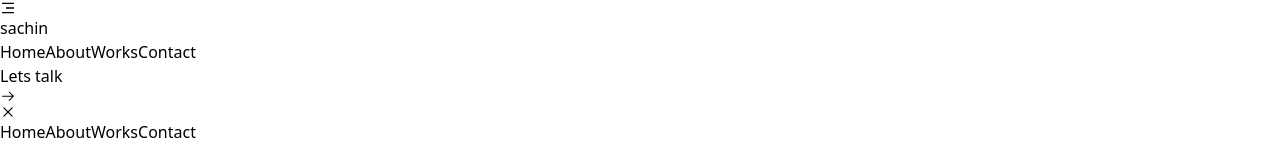
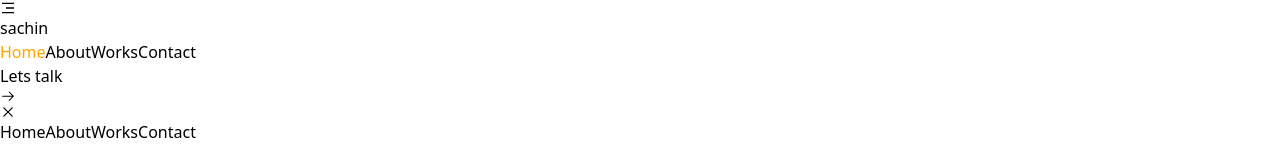
Before and after one commit to SadiwalSachin/portfolio, a React (Vite) app: page / in a window 1280 px wide. Shown: the top 144 px of the page. Built offline with nearby package versions, Linux system fonts and the light colour scheme.

Commit message:
Link is added

```diff
--- a/src/components/Card.jsx
+++ b/src/components/Card.jsx
@@ -1,8 +1,9 @@
 import React from "react";
+import { Link } from "react-router-dom";
 import { GoArrowRight } from "react-icons/go";
 
 const Card = ({ data }) => {
-  const { websiteName, technologyUsed, imageUrl } = data;
+  const { websiteName, technologyUsed, imageUrl, websiteUrl } = data;
 
   return (
     <>
@@ -19,9 +20,11 @@ const Card = ({ data }) => {
             <div className="view ">
               <button className="md:px-6 px-[2vh] md:text-[2vh] text-[1.4vh] flex items-center gap-3 md:py-3 py-[1vh] cursor-pointer hover:bg-orange-400 duration-300 hover:px-[4vh] border border-zinc-500 rounded-full">
                 View it{" "}
-                <span>
-                  <GoArrowRight />
-                </span>
+                <Link to={websiteUrl}>
+                  <span>
+                    <GoArrowRight />
+                  </span>
+                </Link>
               </button>
             </div>
           </div>
--- a/src/components/Navbar.jsx
+++ b/src/components/Navbar.jsx
@@ -22,19 +22,35 @@ function Navbar() {
         <h2 className="logo font-semibold text-2xl uppercase">sachin</h2>
       </div>
       <div className="nav-part1 md:flex items-center gap-[3vw] hidden sm:flex">
-        <NavLink className="text-base" to="/">
+        <NavLink style={(e)=>{
+          return {
+            color : e.isActive ? "orange" : ""
+          }
+        }} className="text-base" to="/">
           Home
         </NavLink>
-        <NavLink className="text-base" to="/about">
+        <NavLink style={(e)=>{
+          return {
+            color : e.isActive ? "orange" : ""
+          }
+        }} className="text-base" to="/about">
           About
         </NavLink>
-        <NavLink className="text-base" to="/work">
+        <NavLink style={(e)=>{
+          return {
+            color : e.isActive ? "orange" : ""
+          }
+        }} className="text-base" to="/work">
           Works
         </NavLink>
         {/* <NavLink className="text-base" href="">
           Services
         </NavLink> */}
-        <NavLink className="text-base" to="/contact">
+        <NavLink style={(e)=>{
+          return {
+            color : e.isActive ? "orange" : ""
+          }
+        }} className="text-base" to="/contact">
           Contact
         </NavLink>
       </div>
@@ -51,7 +67,7 @@ function Navbar() {
           <RxCross2 />
         </span>
         <div onClick={handleMobileMenu} className="nav-links flex flex-col gap-3 px-6 z-[2] absolute bottom-10">
-          <NavLink className="text-2xl hover:text-[27px] duration-300 text-black" to="/">
+          <NavLink  className="text-2xl hover:text-[27px] duration-300 text-black" to="/">
             Home
           </NavLink>
           <NavLink className="text-2xl hover:text-[27px] duration-300 " to="/about">
--- a/src/components/Work.jsx
+++ b/src/components/Work.jsx
@@ -11,17 +11,20 @@ const Work = () => {
         {
             websiteName:"SundownStudio",
             technologyUsed:"html css js gsap scrolltrigger",
-            imageUrl:Work1
+            imageUrl:Work1,
+            websiteUrl:"https://sundownclone-project-sachin-sadiwals-projects.vercel.app/"
         },
         {
             websiteName:"Ochi React",
             technologyUsed:"React js , framer motion",
-            imageUrl:Work2
+            imageUrl:Work2,
+            websiteUrl:""
         },
         {
             websiteName:"lazerv.io",
             technologyUsed:"html css js gsap scrolltrigger",
-            imageUrl:Work3
+            imageUrl:Work3,
+            websiteUrl:""
         }
     ]
 
--- a/src/components/WorkCard.jsx
+++ b/src/components/WorkCard.jsx
@@ -19,9 +19,11 @@ const WorkCard = ({data, key}) => {
             <p className="text-xs md:mt-3">{technologyUsed}</p>
           </div>
           <div className="button">
-            <Link to={websiteUrl} className="px-5 py-2 border  border-zinc-500 rounded-full">
+            <button className="px-5 py-2 border  border-zinc-500 rounded-full">
+            <Link to={websiteUrl} >
               <GoArrowRight />
             </Link>
+            </button>
           </div>
         </div>
       </div>
```
